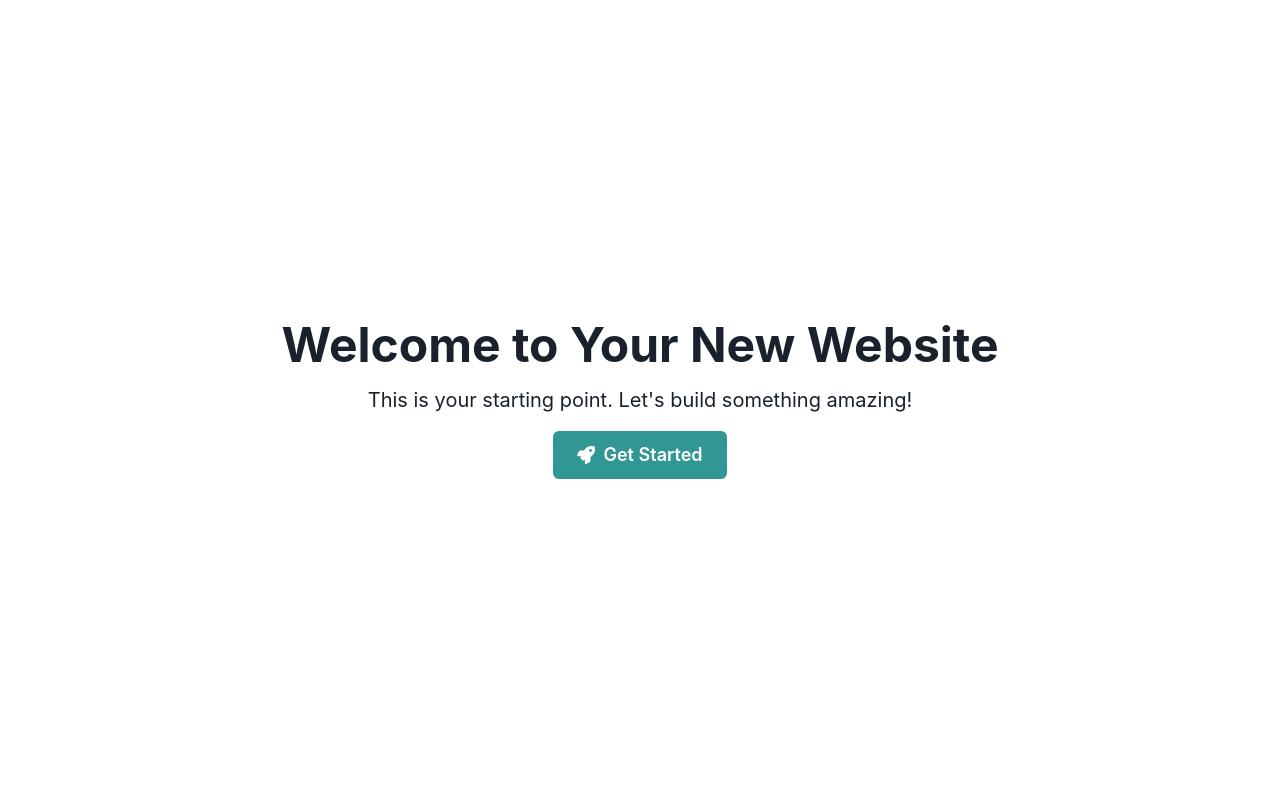
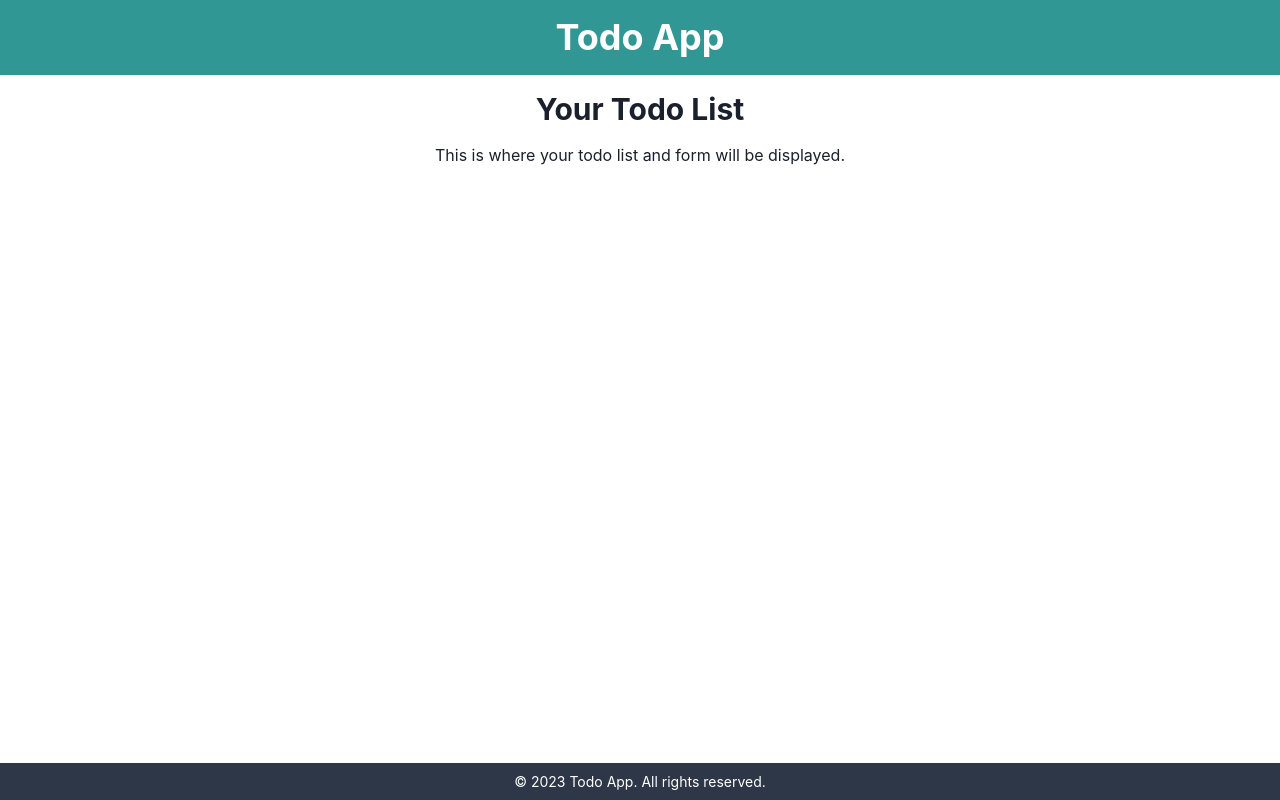
Before and after one commit to GPT-Engineer-App-Dev/reminder-guru, a React (Vite) app: page / in a window 1280 px wide. Built offline with nearby package versions, Linux system fonts and the light colour scheme.

Commit message:
Implemented the main layout for the todo app with a header, footer, and main section.

```diff
--- a/src/pages/Index.jsx
+++ b/src/pages/Index.jsx
@@ -1,16 +1,22 @@
-import { Container, Text, VStack, Heading, Button } from "@chakra-ui/react";
-import { FaRocket } from "react-icons/fa";
+import { Container, Text, VStack, Heading, Box, Flex } from "@chakra-ui/react";
 
 const Index = () => {
   return (
-    <Container centerContent maxW="container.md" height="100vh" display="flex" flexDirection="column" justifyContent="center" alignItems="center">
-      <VStack spacing={4}>
-        <Heading as="h1" size="2xl">Welcome to Your New Website</Heading>
-        <Text fontSize="xl">This is your starting point. Let's build something amazing!</Text>
-        <Button leftIcon={<FaRocket />} colorScheme="teal" size="lg">
-          Get Started
-        </Button>
-      </VStack>
+    <Container maxW="container.xl" p={0}>
+      <Flex direction="column" minH="100vh">
+        <Box as="header" bg="teal.500" color="white" py={4}>
+          <Heading as="h1" size="xl" textAlign="center">Todo App</Heading>
+        </Box>
+        <Box as="main" flex="1" p={4}>
+          <VStack spacing={4}>
+            <Heading as="h2" size="lg">Your Todo List</Heading>
+            <Text fontSize="md">This is where your todo list and form will be displayed.</Text>
+          </VStack>
+        </Box>
+        <Box as="footer" bg="gray.700" color="white" py={2} textAlign="center">
+          <Text fontSize="sm">© 2023 Todo App. All rights reserved.</Text>
+        </Box>
+      </Flex>
     </Container>
   );
 };
```
